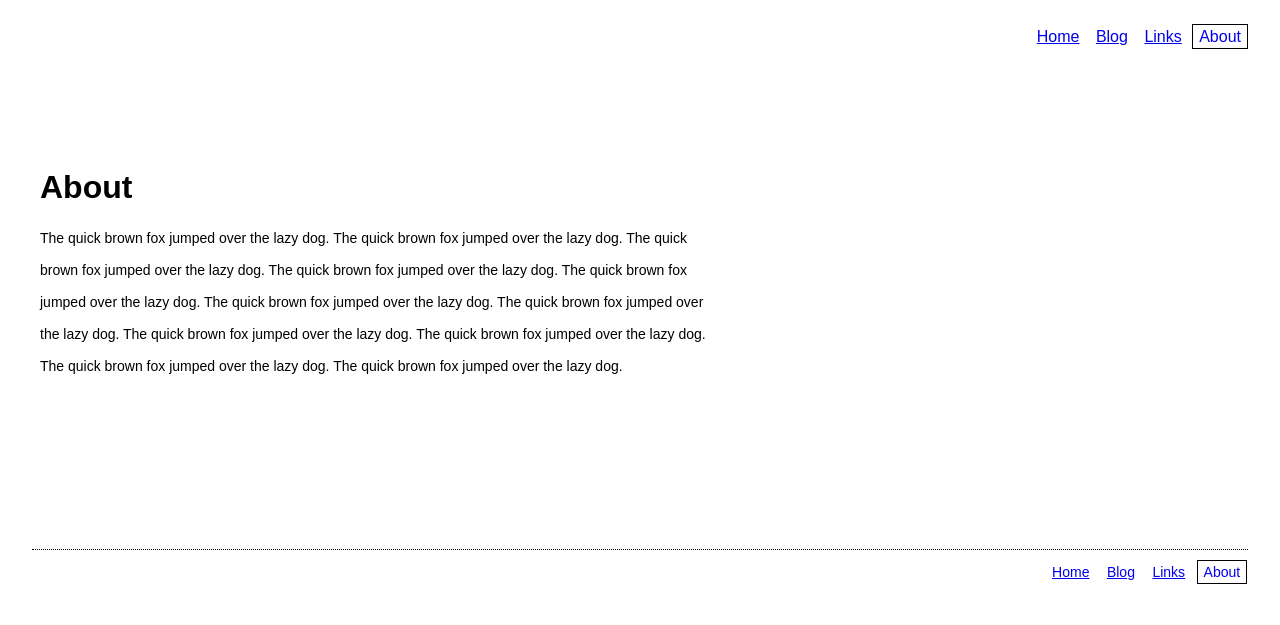
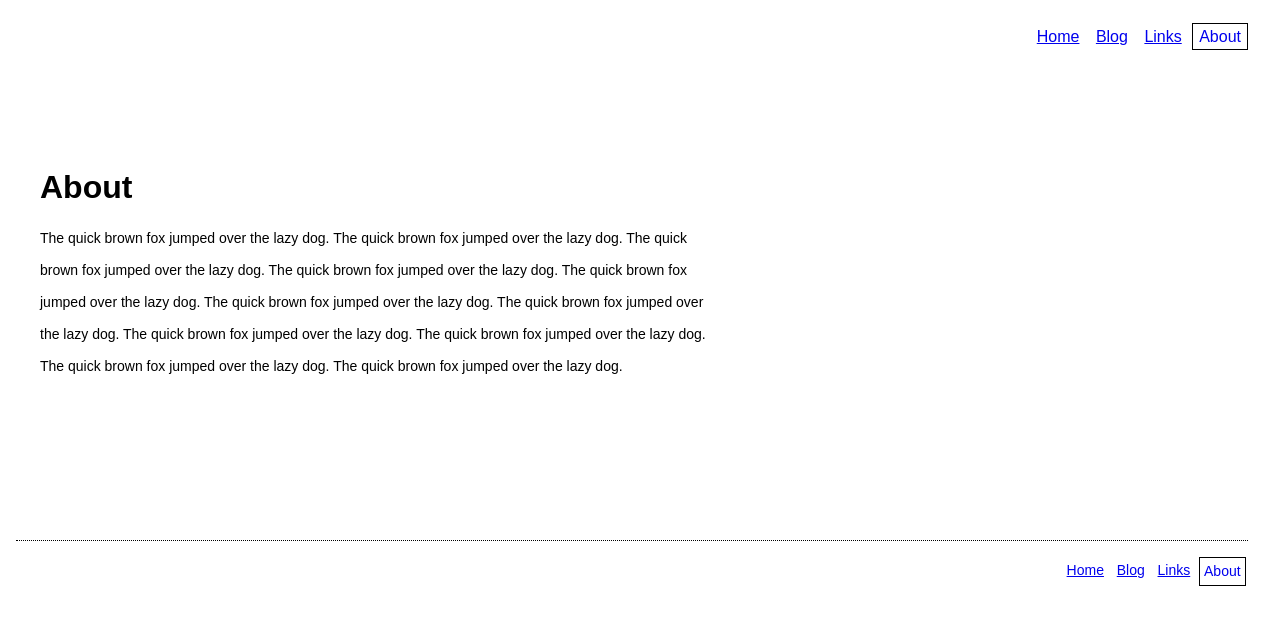
Before and after one commit to denismcdonald/blog, a Jekyll site: the page built from about.md, in a window 1280 px wide. Shown: the top 625 px of the page. Built offline with Jekyll 4.4.1, drawn with Linux system fonts in a browser that asks for light colours.

Commit message:
Fix footer border et al

```diff
--- a/_sass/main.scss
+++ b/_sass/main.scss
@@ -13,6 +13,7 @@ MOBILE STYLES (See media queries below for desktop styles)
 
 html {
     box-sizing: border-box;
+    -webkit-text-size-adjust: 100%; /* Prevent font scaling in landscape while allowing user zoom */
 }
 
 body {
@@ -39,18 +40,18 @@ body {
     visibility: hidden;
 }
 
-.border-bottom {
+// .border-bottom {
     // background: white;
     // color: black;
-    border-bottom: 15px dotted #000;
-    margin-bottom: 0.7em;
-    margin-left: 0;
+    // border-bottom: 15px dotted #000;
+    // margin-bottom: 0.7em;
+    // margin-left: 0;
     // margin-right: 8rem;
     // width: 980px;
-    padding-bottom: 9px;
+    // padding-bottom: 9px;
     // padding-right: 8rem;
     // text-align: center;
-}
+// }
 
 blockquote {
     border-radius: 4px;
@@ -231,6 +232,7 @@ a span {
 
 footer {
     // clear: both;
+    border-top: 1px dotted #000;
     display: flex;
     font-size: 16px;
     margin: 8rem 2rem 1.5rem 1rem;
@@ -245,8 +247,8 @@ footer {
 
 footer a {
     // color: #000;
-    margin: 0 0.05rem;
-    padding: 3px 6px;
+    margin: 1rem 0.05rem 0;
+    padding: 1px 4px;
     // text-shadow: -1px 1px 1px #fff;
 }
 
@@ -342,7 +344,7 @@ nav a {
     // color: #000;
     // font-family: Cambria, Cochin, Georgia, Times, 'Times New Roman', serif;
     // margin: 0 15rem 0 0.15rem;
-    padding: 3px 6px;
+    padding: 4px 6px;
     // text-decoration: none;
     // text-shadow: -2px 1px 1px #fff;
 }
@@ -520,18 +522,18 @@ Breakpoint 1 (Dispense with critical mobile styles)
         margin: 1rem 0.25rem -4rem 0;
     }
 
-    .border-bottom {
+    // .border-bottom {
         // background: white;
         // color: black;
-        border-bottom: 1px dotted #000;
-        margin-bottom: 0.7em;
-        margin-left: 1rem;
+        // border-bottom: 1px dotted #000;
+        // margin-bottom: 0.7em;
+        // margin-left: 1rem;
         // margin-right: 1rem;
         // width: 980px;
-        padding-bottom: 9px;
+        // padding-bottom: 9px;
         // padding-right: 8rem;
         // text-align: center;
-    }
+    // }
 
     .content-container {
         margin: 0 auto;
@@ -539,11 +541,16 @@ Breakpoint 1 (Dispense with critical mobile styles)
     }
 
     footer {
-        display: block;
+        // display: block;
+        justify-content: flex-end;
         font-size: 14px;
-        // margin: 2rem;
-        padding: 0;
-        text-align: right;
+        // padding: 0 0.5rem;
+        // text-align: right;
+    }
+
+    footer a {
+        margin: 1rem 0.15rem;
+        padding: 1px 4px;
     }
 
     .h1-title {
@@ -611,6 +618,7 @@ Breakpoint 2 (Table of contents appears)
     .content-container {
         // margin: 0 auto;
         margin-left: 1.5rem;
+        // margin-left: calc((100% - 1600px) / 2 + 364px);
         padding-top: 3.5rem;
     }
 
```
Also changed, not shown: 1 other file.
